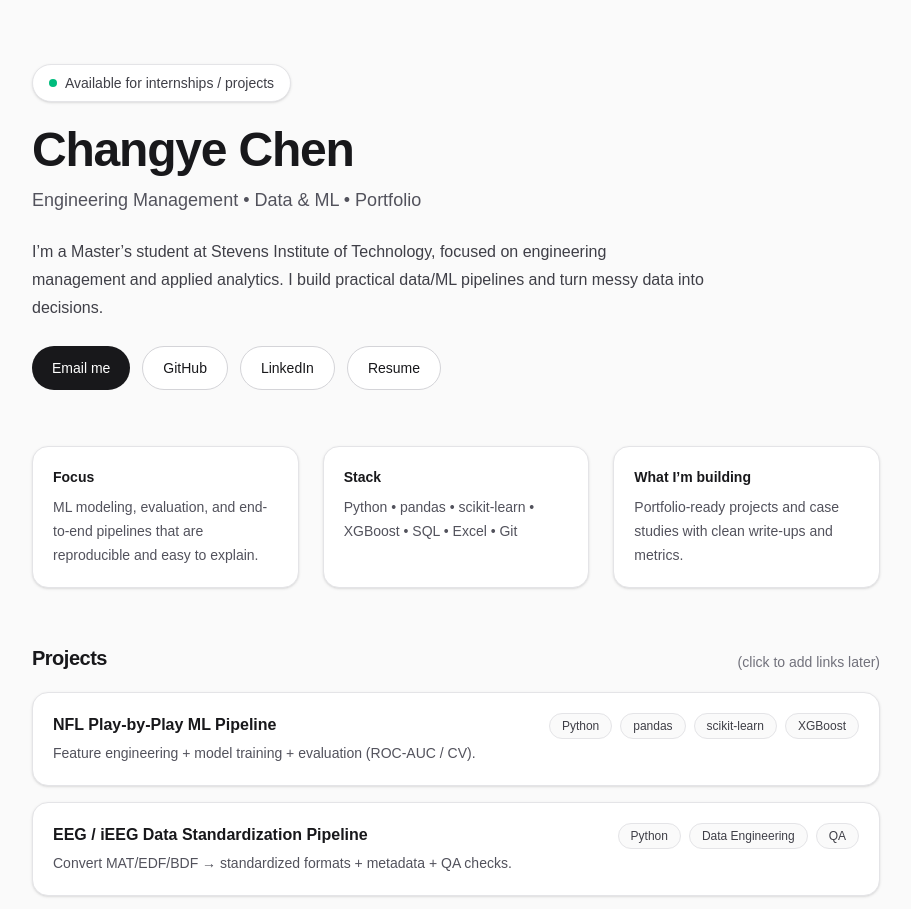
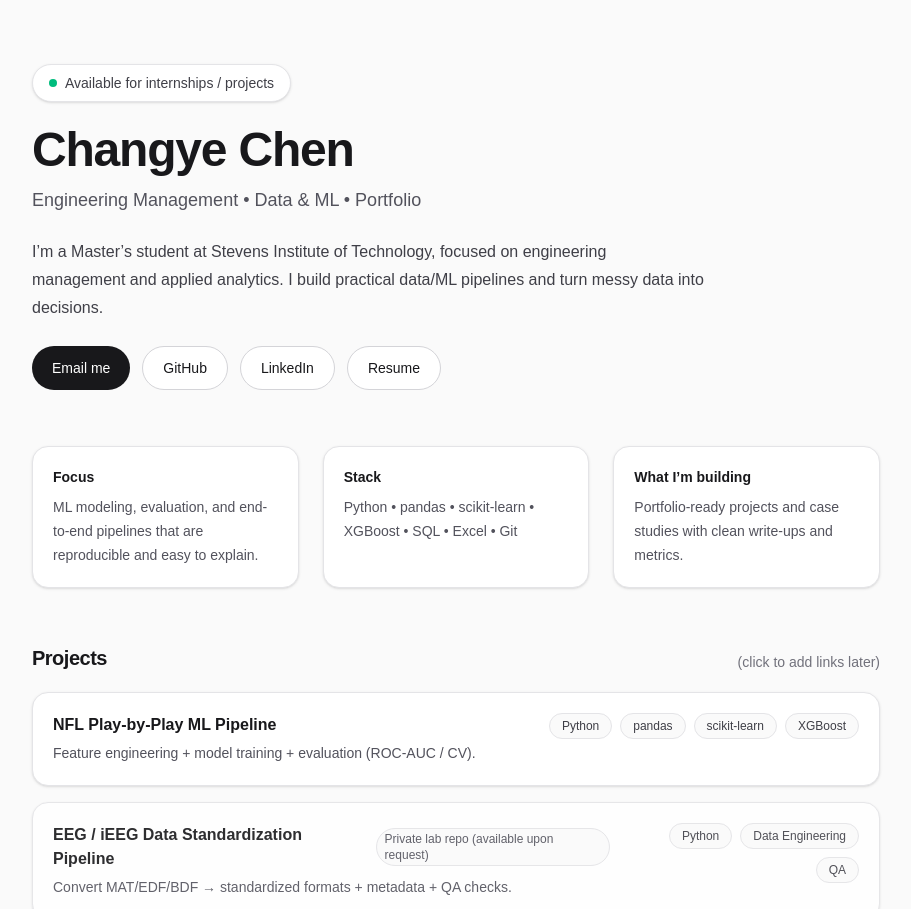
Before and after one commit to Changye0125/changye-portfolio, a Next.js app: page / in a window 1280 px wide. Shown: the top 909 px of the page, without its empty margins (184-1095 px from the left). Built offline with nearby package versions, Linux system fonts and the light colour scheme.

Commit message:
Update page.tsx

```diff
--- a/app/page.tsx
+++ b/app/page.tsx
@@ -119,19 +119,37 @@ export default function Home() {
           </div>
 
           <div className="mt-5 grid gap-4">
-            {projects.map((p) => (
-              <a
-                key={p.name}
-                href={p.link}
-                className="group rounded-2xl border border-zinc-200 bg-white p-5 shadow-sm transition hover:-translate-y-0.5 hover:border-zinc-300 dark:border-zinc-800 dark:bg-zinc-950 dark:hover:border-zinc-700"
+          {projects.map((p) => {
+            const clickable = !!p.link;
+
+            const Card = (
+              <div
+                className={[
+                  "group rounded-2xl border bg-white p-5 shadow-sm transition dark:bg-zinc-950",
+                  "border-zinc-200 dark:border-zinc-800",
+                  clickable
+                    ? "hover:-translate-y-0.5 hover:border-zinc-300 dark:hover:border-zinc-700 cursor-pointer"
+                    : "opacity-90 cursor-not-allowed",
+                ].join(" ")}
+                title={clickable ? "Open link" : (p.privateNote ?? "Private / available upon request")}
               >
                 <div className="flex flex-col gap-2 sm:flex-row sm:items-start sm:justify-between">
                   <div>
-                    <h3 className="text-base font-semibold">{p.name}</h3>
+                    <div className="flex items-center gap-2">
+                      <h3 className="text-base font-semibold">{p.name}</h3>
+
+                      {!clickable && (
+                        <span className="rounded-full border border-zinc-200 bg-zinc-50 px-2 py-0.5 text-xs text-zinc-600 dark:border-zinc-800 dark:bg-black dark:text-zinc-300">
+                          {p.privateNote ?? "Private"}
+                        </span>
+                      )}
+                    </div>
+
                     <p className="mt-1 text-sm leading-6 text-zinc-600 dark:text-zinc-400">
                       {p.desc}
                     </p>
                   </div>
+
                   <div className="flex flex-wrap gap-2 sm:justify-end">
                     {p.tags.map((t) => (
                       <span
@@ -143,8 +161,23 @@ export default function Home() {
                     ))}
                   </div>
                 </div>
+              </div>
+            );
+
+            return clickable ? (
+              <a
+                key={p.name}
+                href={p.link}
+                target="_blank"
+                rel="noopener noreferrer"
+                className="block"
+              >
+                {Card}
               </a>
-            ))}
+            ) : (
+              <div key={p.name}>{Card}</div>
+            );
+          })}
           </div>
         </section>
 
```
